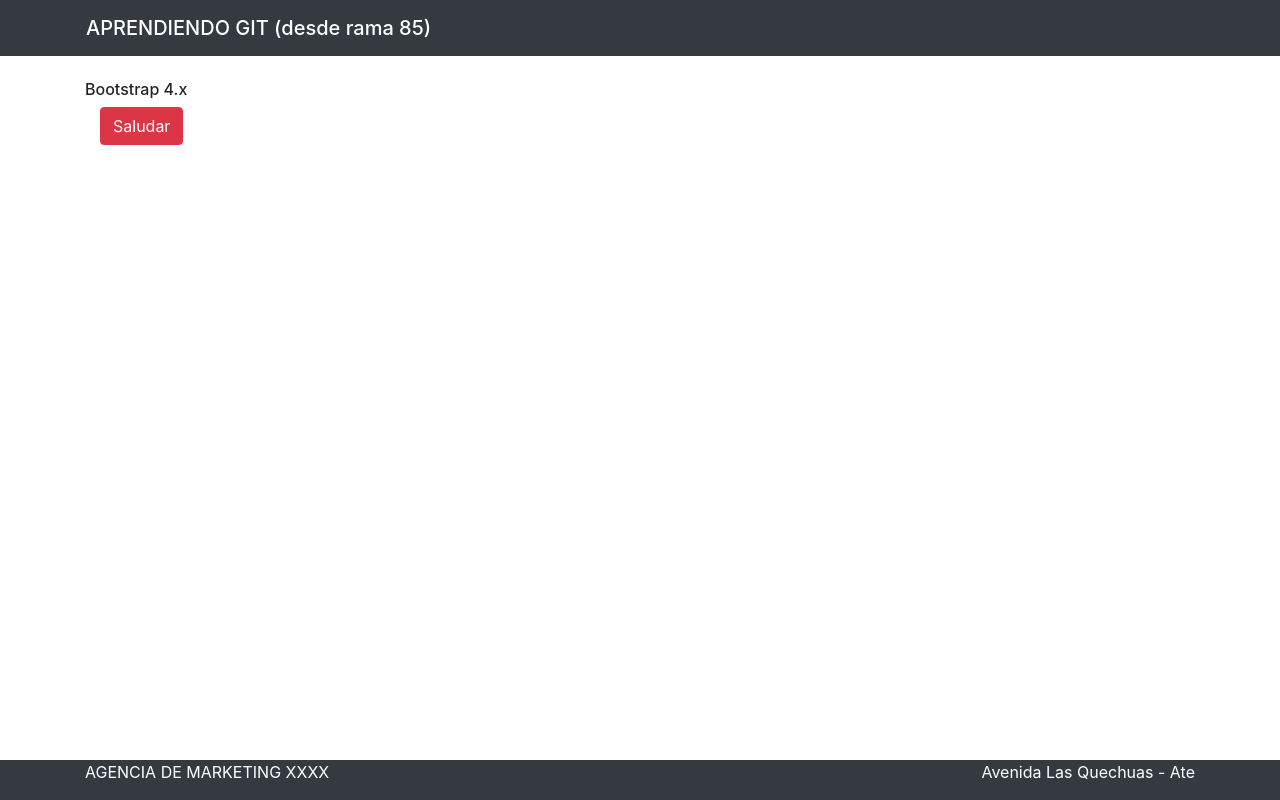
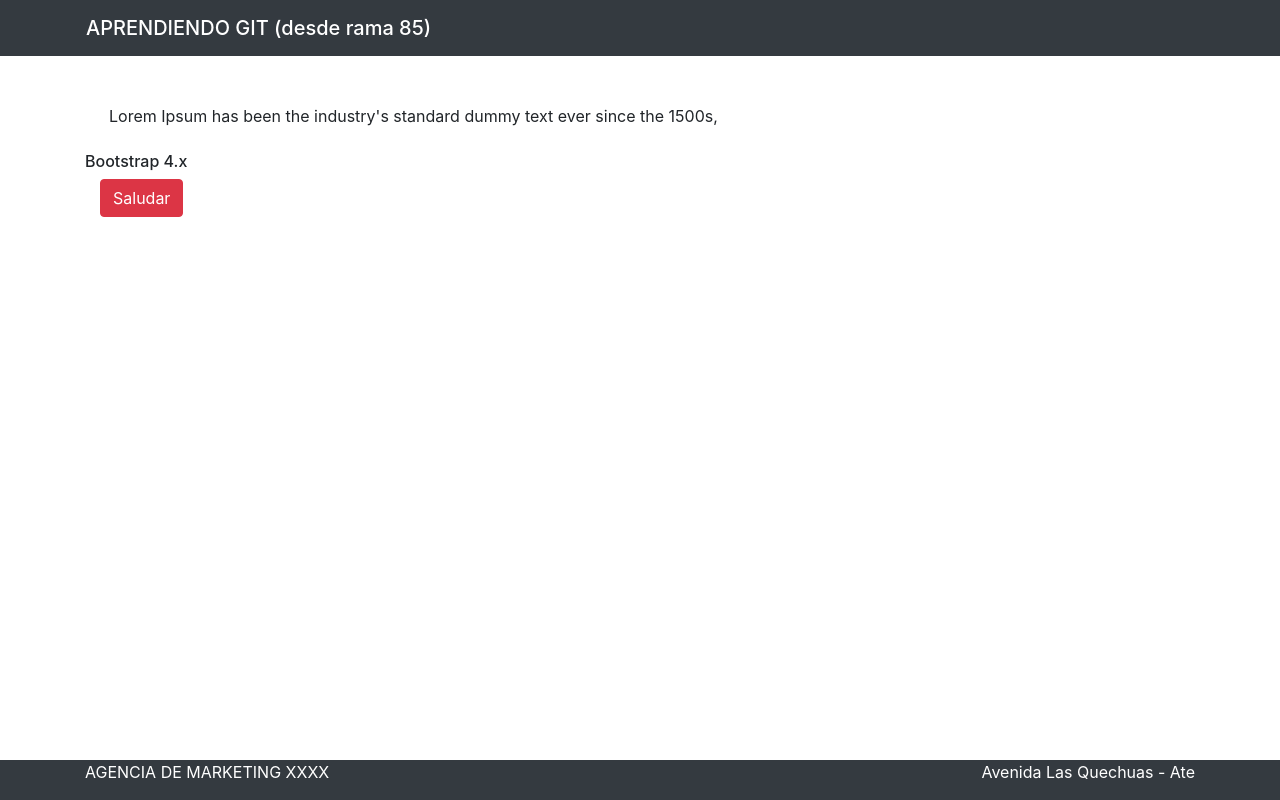
Before and after one commit to PATAYPE/CursoGit, a plain HTML site: page index.html in a window 1280 px wide. Drawn offline with nearby package versions, Linux system fonts and the light colour scheme.

Commit message:
agregando index ini85

```diff
--- a/index.html
+++ b/index.html
@@ -28,6 +28,9 @@
         <div class="container">
             <div class="row">
                 <div class="col-12">
+                    <p class="m-4">
+                        Lorem Ipsum has been the industry's standard dummy text ever since the 1500s,
+                    </p>
                     <h6> Bootstrap 4.x </h6>
                     <div class="col-md-1">
                         <button class="btn btn-danger" onclick="saludar()">Saludar</button>
```
